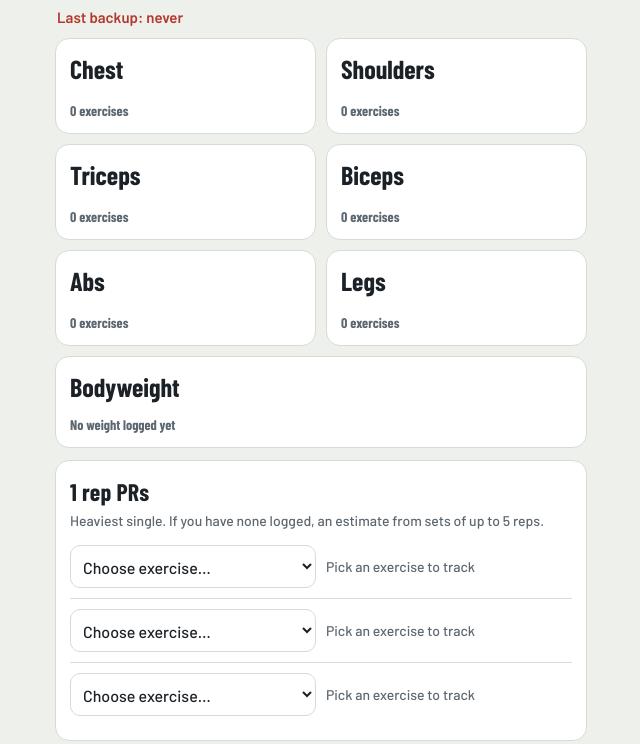
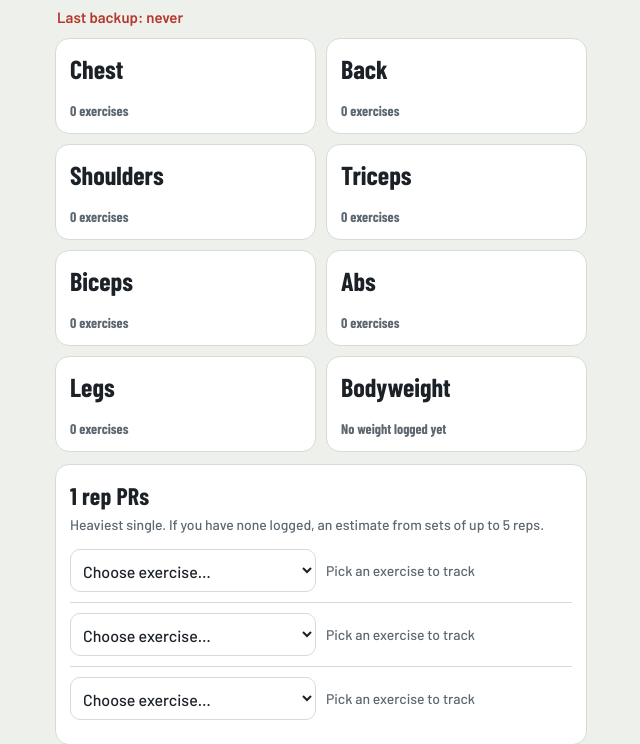
Before and after one commit to LinasMar/GymLog, a plain HTML site: page index.html in a window 1280 px wide. Shown: the part 59-803 px from the top of the page, without its empty margins (319-959 px from the left). Drawn offline with nearby package versions, Linux system fonts and the light colour scheme.

Commit message:
Add files via upload

```diff
--- a/index.html
+++ b/index.html
@@ -77,7 +77,7 @@ select{font:inherit;color:var(--ink);background:var(--card);border:1.5px solid v
 <div class="wrap" id="app"></div>
 <script>
 const KEY='gymlog.v1';
-const CATS=[['chest','Chest'],['shoulders','Shoulders'],['triceps','Triceps'],['biceps','Biceps'],['abs','Abs'],['legs','Legs'],['bw','Bodyweight']];
+const CATS=[['chest','Chest'],['back','Back'],['shoulders','Shoulders'],['triceps','Triceps'],['biceps','Biceps'],['abs','Abs'],['legs','Legs'],['bw','Bodyweight']];
 const METRICS=[['work','Working weight'],['one','Est. max 1 rep'],['vol','Total lifted'],['bwr','× Bodyweight']];
 let D=load();
 function load(){try{const x=JSON.parse(localStorage.getItem(KEY));if(x&&x.ex&&x.sets&&x.bw)return x}catch(e){}return{ex:[],sets:[],bw:[]}}
@@ -159,7 +159,7 @@ function home(){
   const tiles=CATS.map(([k,n])=>{let s;
     if(k==='bw'){const l=D.bw.slice().sort((a,b)=>a.d<b.d?-1:1).pop();s=l?`Latest: ${fmt(l.w)} kg`:'No weight logged yet'}
     else{const c=D.ex.filter(e=>e.cat===k).length;s=c+(c===1?' exercise':' exercises')}
-    return`<button class="tile${k==='bw'?' wide':''}" data-a="cat" data-v="${k}">${n}<span class="mute">${s}</span></button>`}).join('');
+    return`<button class="tile" data-a="cat" data-v="${k}">${n}<span class="mute">${s}</span></button>`}).join('');
   return bkStatus()+`<div class="tiles">${tiles}</div>`+prCard();
 }
 function list(){
```
